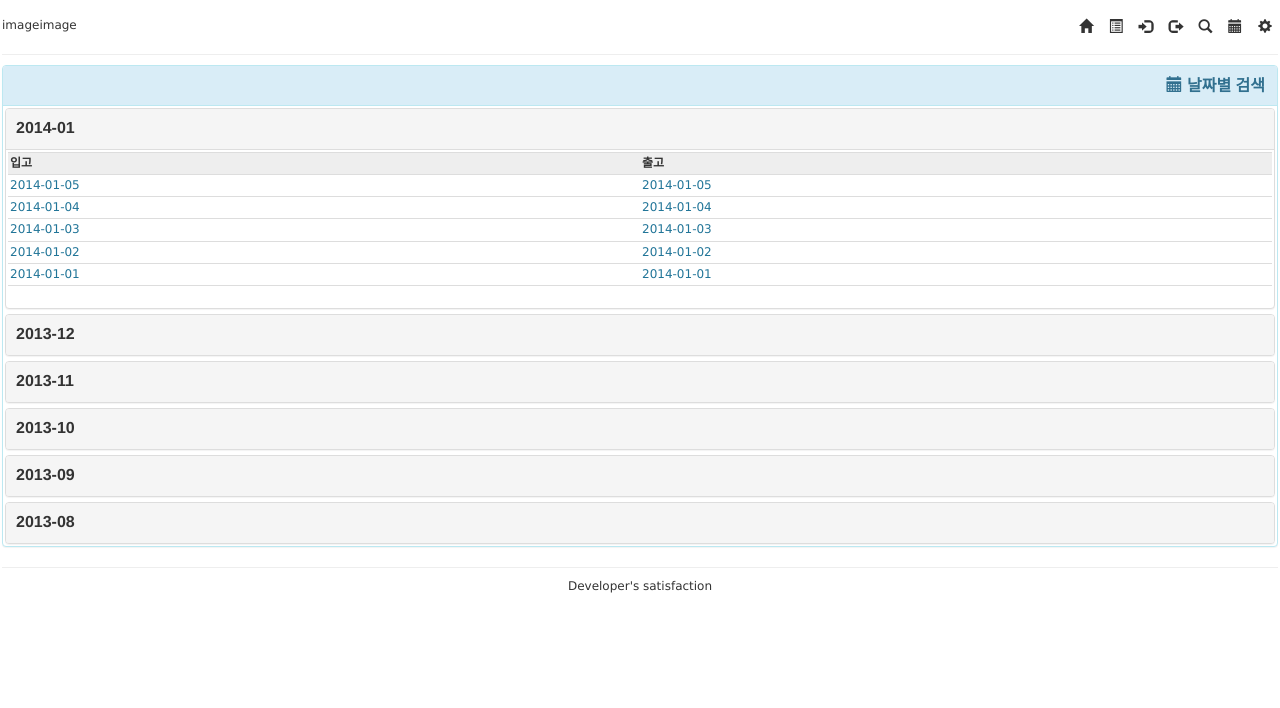
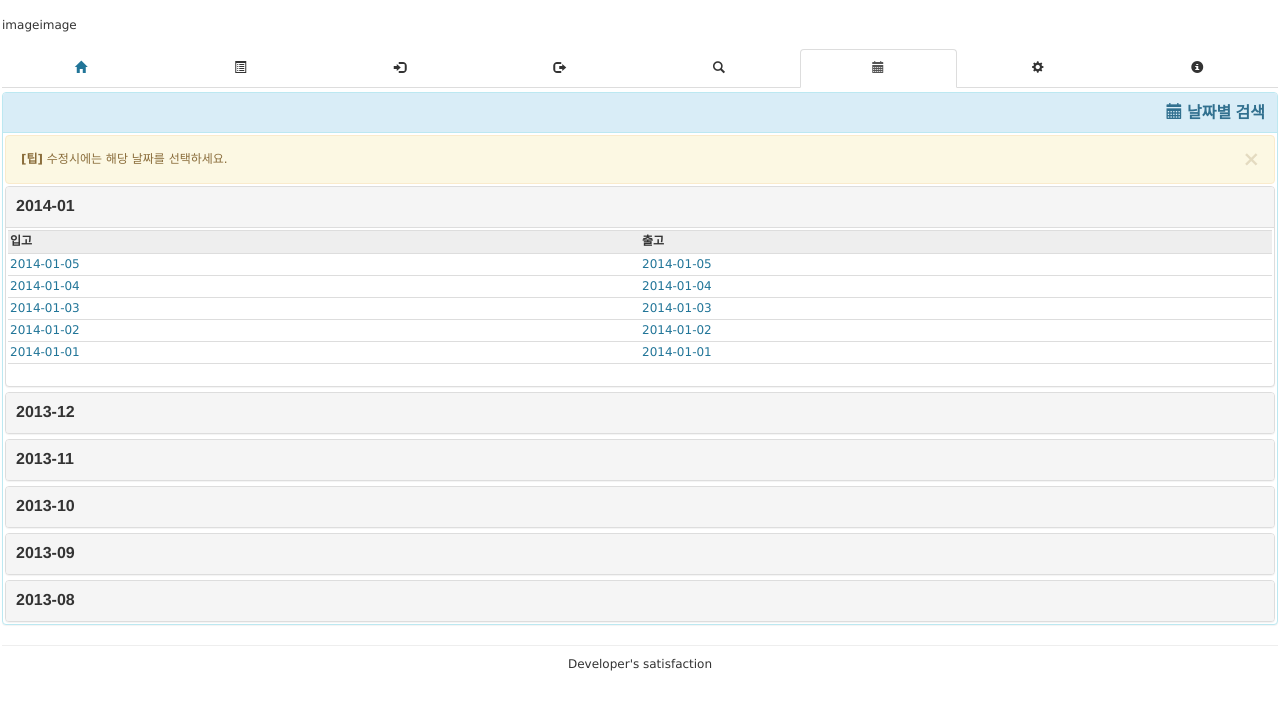
Before and after one commit to leehyunsung/jgo, a plain HTML site: page date.html in a window 1280 px wide. Drawn offline with Linux system fonts and the light colour scheme.

Commit message:
header modified

```diff
--- a/css/jgo.css
+++ b/css/jgo.css
@@ -40,9 +40,6 @@ a {
 .panel-title {
 	font-weight: bold;
 }
-.btn {
-	margin-bottom: 2px;
-}
 .btn-link {
 	color: inherit;
 	padding: 0px 6px;
@@ -50,6 +47,17 @@ a {
 }
 .btn-link-first {
 	padding-left: 0px;
+}
+.alert {
+	margin-bottom: 2px;
+}
+.nav > li {
+	width: 12.5%;
+	text-align: center;
+}
+.nav > li > a {
+	padding: 10px;
+
 }
 /********** header **********/
 .a-header {
@@ -100,3 +108,11 @@ a {
 .right-padding-10 {
 	padding-right: 10px;
 }
+.p-2px {
+	margin: 0px;
+	height: 2px;
+}
+.p-4px {
+	margin: 0px;
+	height: 4px;
+}
--- a/date.html
+++ b/date.html
@@ -14,26 +14,31 @@
 	<body>
 		<p> </p>
 		<header>
-			<div class="pull-left">imageimage</div>
-			<div class="pull-right">
-				<button onclick='location.href="index.html"' class="btn btn-link"><span class="glyphicon glyphicon-home"> </span></button>
-				<button onclick='location.href="list.html"' class="btn btn-link"><span class="glyphicon glyphicon-list-alt"> </span></button>
-				<button onclick='location.href="input.html"' class="btn btn-link"><span class="glyphicon glyphicon-log-in"> </span></button>
-				<button onclick='location.href="output.html"' class="btn btn-link"><span class="glyphicon glyphicon-log-out"> </span></button>
-				<button onclick='location.href="search.html"' class="btn btn-link"><span class="glyphicon glyphicon-search"> </span></button>
-				<button onclick='location.href="date.html"' class="btn btn-link"><span class="glyphicon glyphicon-calendar"> </span></button>
-				<button onclick='location.href="settings.html"' class="btn btn-link"><span class="glyphicon glyphicon-cog"> </span></button>
-			</div>
+			<div class="">imageimage</div>
+			<p> </p>
+			<ul class="nav nav-tabs">
+				<li><a href="index.html"><span class="glyphicon glyphicon-home"> </span></a></li>
+				<li><a href="list.html" class="btn-link"><span class="glyphicon glyphicon-list-alt"> </span></a></li>
+				<li><a href="input.html" class="btn-link"><span class="glyphicon glyphicon-log-in"> </span></a></li>
+				<li><a href="output.html" class="btn-link"><span class="glyphicon glyphicon-log-out"> </span></a></li>
+				<li><a href="search.html" class="btn-link"><span class="glyphicon glyphicon-search"> </span></a></li>
+				<li class="active"><a href="date.html" class="btn-link"><span class="glyphicon glyphicon-calendar"> </span></a></li>
+				<li><a href="settings.html" class="btn-link"><span class="glyphicon glyphicon-cog"> </span></a></li>
+				<li><a href="contact.html" class="btn-link"><span class="glyphicon glyphicon-info-sign"> </span></a></li>
+			</ul>
 		</header>
-	<p> </p>
-	<hr>
+		<p class="p-4px"> </p>
+
 		<div class="panel panel-info">
 			<div class="panel-heading row">
 				<div class="col-xs-12 text-right"><h3 class="panel-title"><span class="glyphicon glyphicon-calendar"> </span> 날짜별 검색</h3></div>
 			</div>
 			<div class="panel-body">
 
-
+				<div class="alert alert-warning alert-dismissable">
+					<button type="button" class="close" data-dismiss="alert" aria-hidden="true">&times;</button>
+					<strong>[팁]</strong> 수정시에는 해당 날짜를 선택하세요.
+				</div>
 
 				<div class="panel-group" id="accordion">
 					<div class="panel panel-default">
```
Also changed, not shown: contact.html (+14 -13 lines), input.html (+17 -13 lines), list.html (+13 -12 lines), output.html (+17 -13 lines), search.html (+13 -12 lines), index.html (indentation only). Lines whose indentation alone changed are shown as unchanged.
